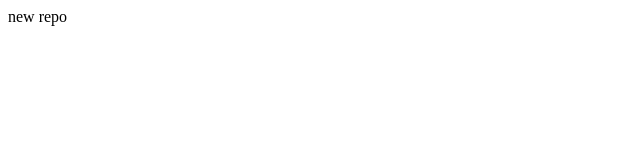
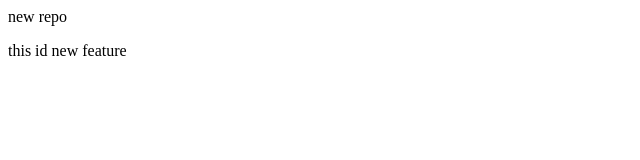
Before and after one commit to anjutri/localrepo, a plain HTML site: page index.html in a window 1280 px wide. Shown: the whole page, without its empty margins (0-640 px from the left). Drawn offline with Linux system fonts and the light colour scheme.

Commit message:
add new feature

```diff
--- a/index.html
+++ b/index.html
@@ -1 +1,2 @@
 <p>new repo</p>
+<p> this id new feature</p>
```
